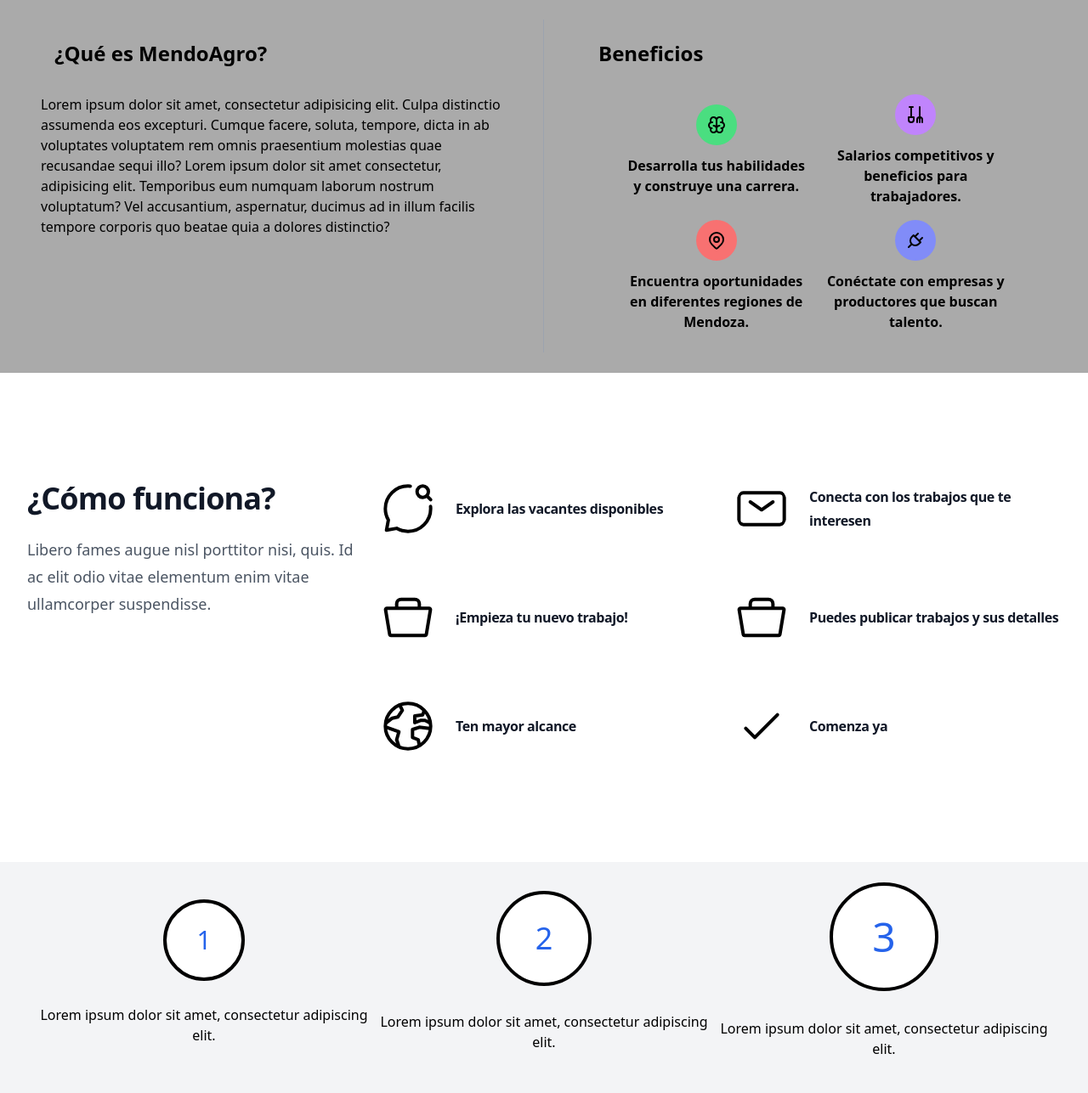
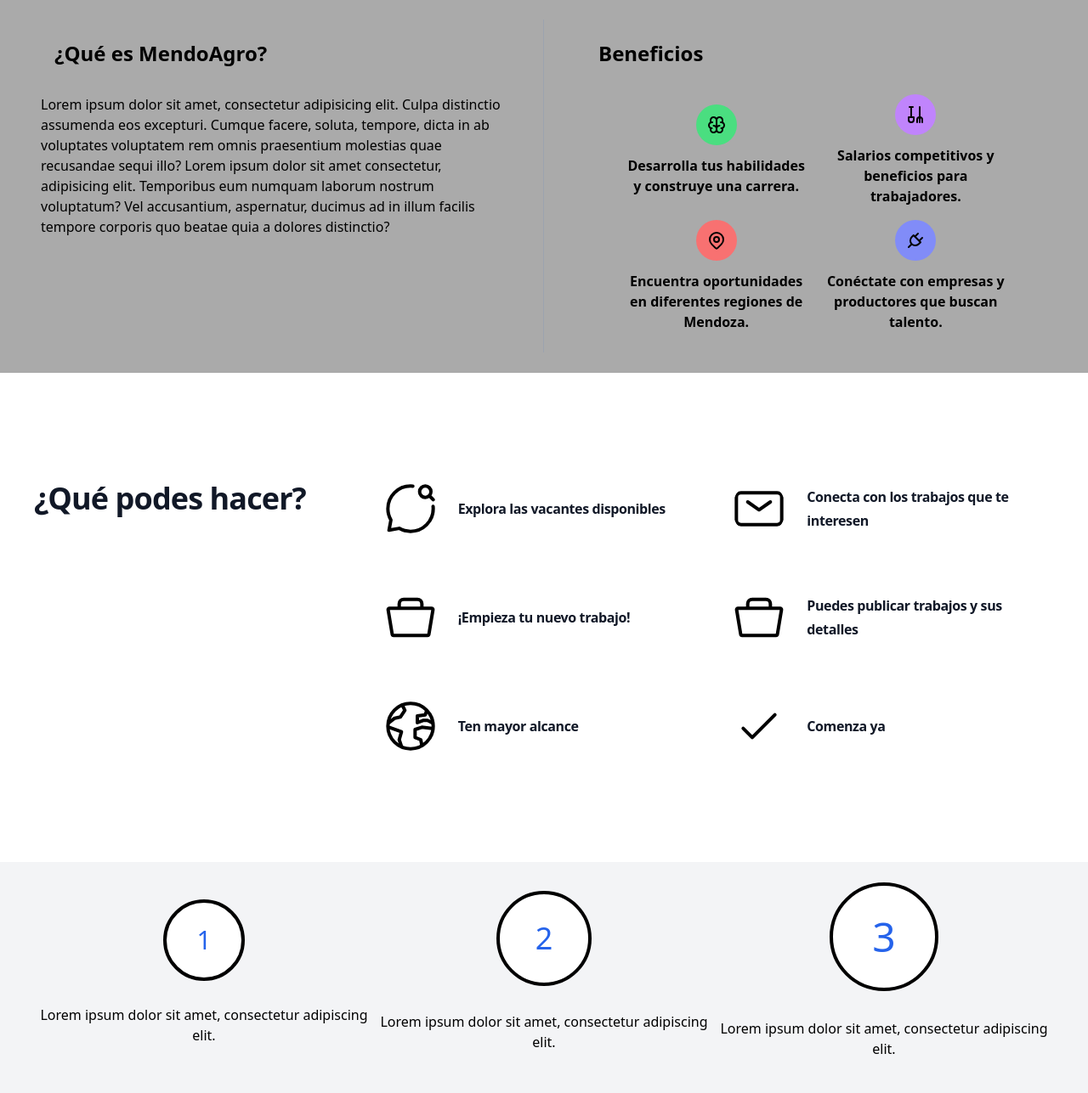
Before and after one commit to luanacanselmo/MendoAgro, a PHP site: page /index.php in a window 1280 px wide. Shown: the part 1041-2328 px from the top of the page at 85% size. Run offline with PHP 8.4, Linux system fonts and the light colour scheme; some libraries are stand-ins or nearby versions.

Commit message:
Todo que

```diff
--- a/index.php
+++ b/index.php
@@ -153,7 +153,7 @@
                 <path d="M20 9l-3.5 3.5" />
               </svg>
             </div>
-            <p class="text-center font-semibold">Conéctate con empresas y productores que buscan talento.</p>
+            <p class="text-center font-semibold"> Conéctate con empresas y productores que buscan talento.</p>
           </div>
         </div>
       </div>
@@ -164,10 +164,10 @@
 
 
   <div class="bg-white py-24 sm:py-32">
-    <div class="mx-auto grid max-w-7xl gap-x-8 gap-y-20 px-6 lg:px-8 xl:grid-cols-3">
+    <div class="mx-auto grid max-w-7xl gap-x-8 gap-y-20 px-6 lg:px-10 xl:grid-cols-3">
       <div class="max-w-2xl">
-        <h2 class="text-3xl font-bold tracking-tight text-gray-900 sm:text-4xl">¿Cómo funciona?</h2>
-        <p class="mt-6 text-lg leading-8 text-gray-600">Libero fames augue nisl porttitor nisi, quis. Id ac elit odio vitae elementum enim vitae ullamcorper suspendisse.</p>
+        <h2 class="text-3xl font-bold tracking-tight text-gray-900 sm:text-4xl">¿Qué podes hacer?</h2>
+        <!-- <p class="mt-4 text-lg leading-8 text-gray-600">Libero fames augue nisl porttitor nisi, quis. Id ac elit odio vitae elementum enim vitae ullamcorper suspendisse.</p> -->
       </div>
       <ul role="list" class="grid gap-x-8 gap-y-12 sm:grid-cols-2 sm:gap-y-16 xl:col-span-2">
         <li>
```
